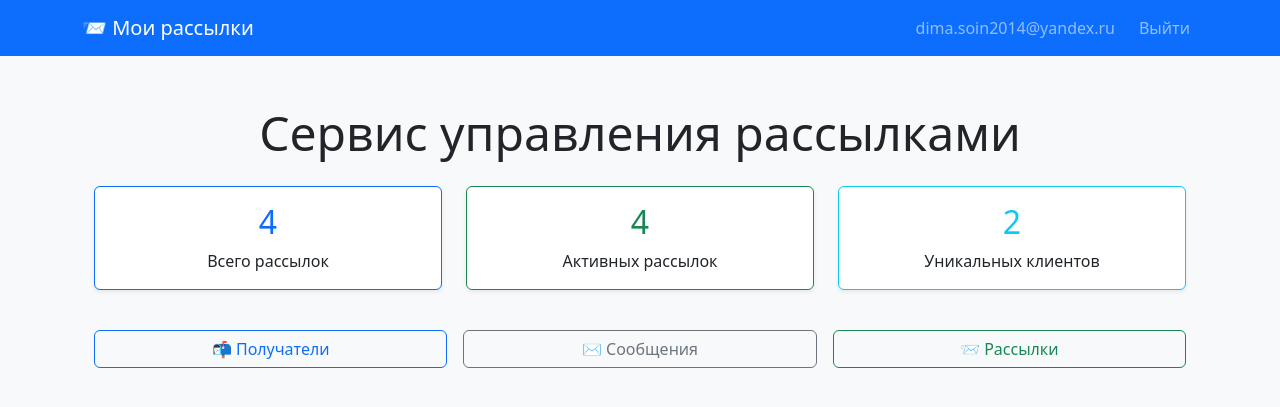
After one commit to IMPAIA1967/coursework3, a Django app: page / in a window 1280 px wide. The commit adds this page. Shown: the top 407 px of the page. Run offline with Django 5.2, Linux system fonts and the light colour scheme; a user stored in the database is signed in; data comes from the database, SQL or seed files in the repository.

Commit message:
исправление index.html

```diff
--- a/mailing_service/mailing_service/urls.py
+++ b/mailing_service/mailing_service/urls.py
@@ -1,7 +1,10 @@
 from django.contrib import admin
 from django.urls import path, include
 
+from mailings import views
+
 urlpatterns = [
     path("admin/", admin.site.urls),
+    path('', views.index, name='index'),
     path('', include('mailings.urls')),
 ]
--- /dev/null
+++ b/mailing_service/mailings/templates/mailings/index.html
@@ -0,0 +1,44 @@
+{% extends 'mailings/base.html' %}
+{% block title %}Главная{% endblock %}
+{% block content %}
+    <div class="container my-5">
+        <h1 class="display-5 text-center mb-4">Сервис управления рассылками</h1>
+        <div class="row g-4 text-center">
+            <div class="col-md-4">
+                <div class="card shadow-sm border-primary">
+                    <div class="card-body">
+                        <h2 class="text-primary">{{ total }}</h2>
+                        <p class="mb-0">Всего рассылок</p>
+                    </div>
+                </div>
+            </div>
+            <div class="col-md-4">
+                <div class="card shadow-sm border-success">
+                    <div class="card-body">
+                        <h2 class="text-success">{{ active }}</h2>
+                        <p class="mb-0">Активных рассылок</p>
+                    </div>
+                </div>
+            </div>
+            <div class="col-md-4">
+                <div class="card shadow-sm border-info">
+                    <div class="card-body">
+                        <h2 class="text-info">{{ unique_clients }}</h2>
+                        <p class="mb-0">Уникальных клиентов</p>
+                    </div>
+                </div>
+            </div>
+        </div>
+        <div class="row g-3 mt-4">
+            <div class="col-md-4">
+                <a href="{% url 'mailings:recipient_list' %}" class="btn btn-outline-primary w-100">📬 Получатели</a>
+            </div>
+            <div class="col-md-4">
+                <a href="{% url 'mailings:message_list' %}" class="btn btn-outline-secondary w-100">✉️ Сообщения</a>
+            </div>
+            <div class="col-md-4">
+                <a href="{% url 'mailings:mailing_list' %}" class="btn btn-outline-success w-100">📨 Рассылки</a>
+            </div>
+        </div>
+    </div>
+{% endblock %}
--- a/mailing_service/mailings/templates/mailings/message_list.html
+++ b/mailing_service/mailings/templates/mailings/message_list.html
@@ -17,8 +17,10 @@
                             <h5 class="card-title">{{ message.subject }}</h5>
                             <p class="card-text text-muted">{{ message.body|truncatewords:12 }}</p>
                             <div class="btn-group btn-group-sm">
-                                <a href="{% url 'mailings:message_update' message.pk %}" class="btn btn-outline-primary">Редактировать</a>
-                                <a href="{% url 'mailings:message_delete' message.pk %}" class="btn btn-outline-danger">Удалить</a>
+                                {% if message.owner == user or user.is_superuser %}
+                                    <a href="{% url 'mailings:message_update' message.pk %}" class="btn btn-outline-primary">Редактировать</a>
+                                    <a href="{% url 'mailings:message_delete' message.pk %}" class="btn btn-outline-danger">Удалить</a>
+                                {% endif %}
                             </div>
                         </div>
                     </div>
--- a/mailing_service/mailings/views.py
+++ b/mailing_service/mailings/views.py
@@ -2,13 +2,24 @@ from django.conf import settings
 from django.contrib.auth.decorators import login_required
 from django.contrib.auth.mixins import LoginRequiredMixin
 from django.core.mail import send_mail
-from django.shortcuts import get_object_or_404, redirect
+from django.shortcuts import get_object_or_404, redirect, render
 from django.template import Template, Context
 from django.urls import reverse_lazy
 from django.views.generic import ListView, CreateView, UpdateView, DeleteView
 
 from .models import Recipient, Message, Mailing, Attempt
 
+
+def index(request):
+    user = request.user
+    total = Mailing.objects.filter(owner=user).count()
+    active = Mailing.objects.filter(owner=user, status='Запущена').count()
+    unique_clients = Recipient.objects.filter(owner=user).distinct().count()
+    return render(request, 'mailings/index.html', {
+        'total': total,
+        'active': active,
+        'unique_clients': unique_clients,
+    })
 
 class RecipientListView(LoginRequiredMixin, ListView):
     model = Recipient
```
Also changed, not shown: mailing_service/mailings/templates/mailings/mailing_list.html (+7 -5 lines), mailing_service/mailings/templates/mailings/recipient_list.html (+5 -2 lines).
